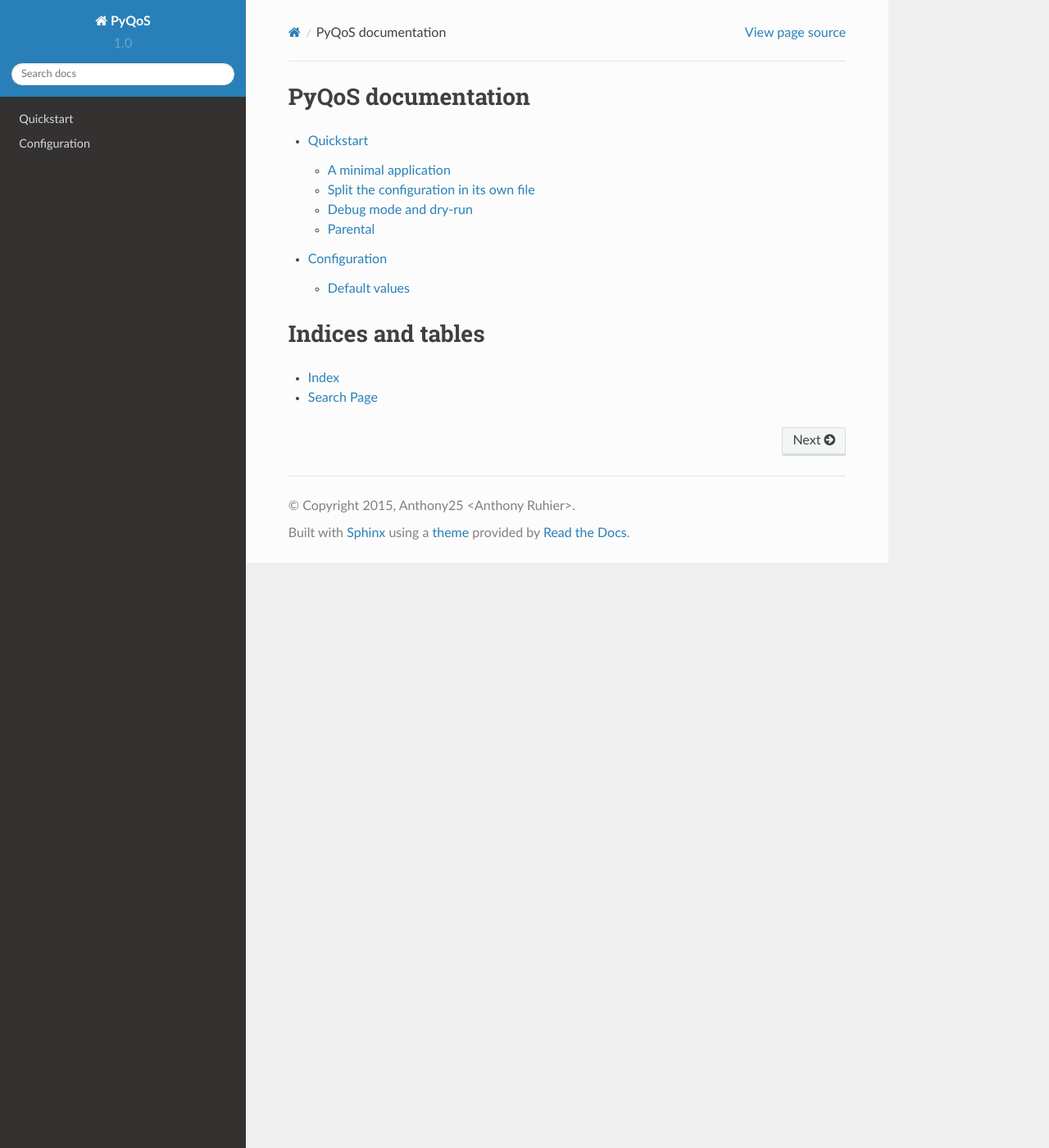
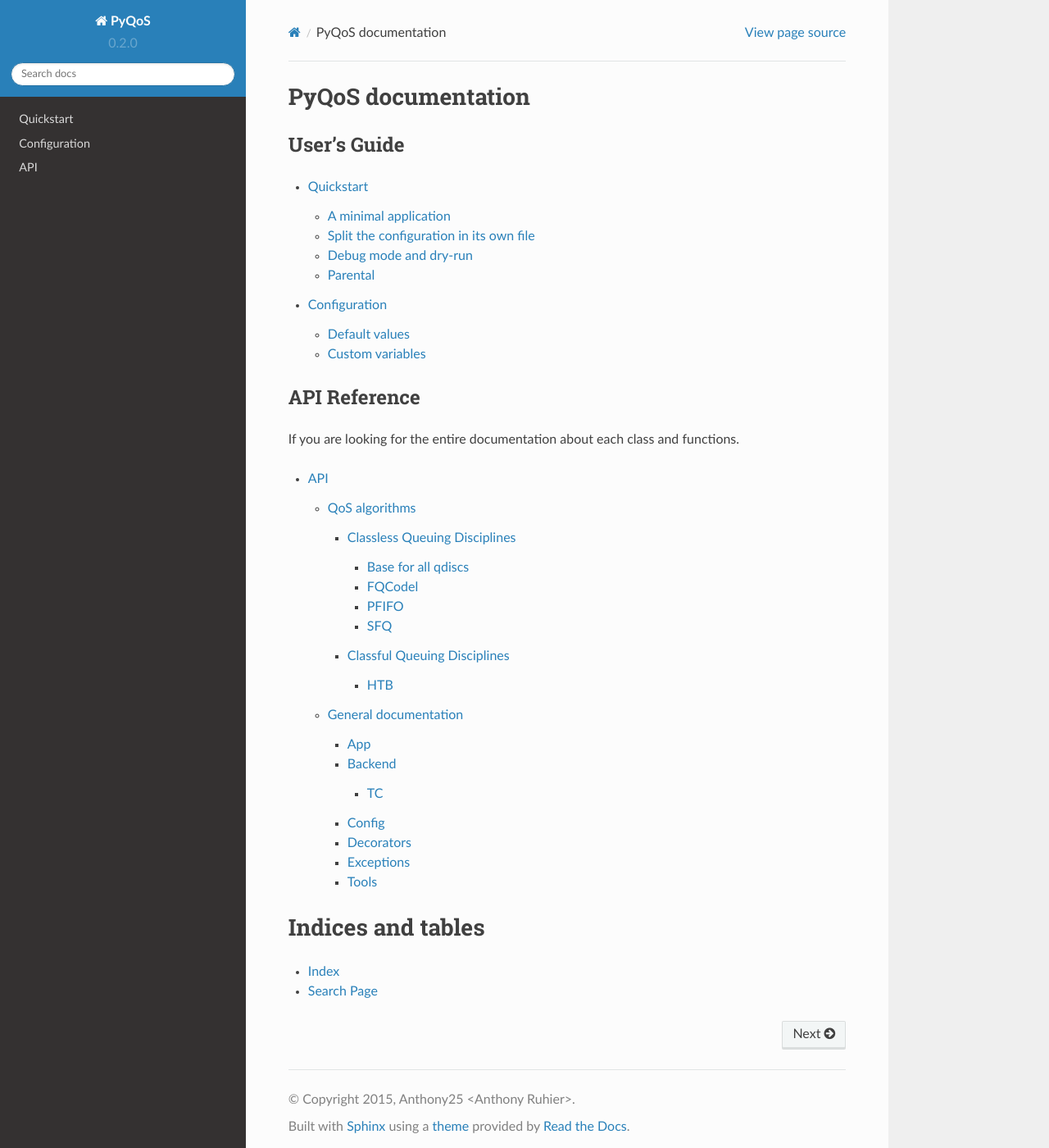
Before and after one commit to aruhier/pyqos, a Sphinx documentation site: the page built from docs/index.rst, in a window 1280 px wide and 1400 px high. Shown: the whole window at 82% size. Built offline with Sphinx 7.4.7 and the Read the Docs theme 2.0.0, drawn with Linux system fonts in a browser that asks for light colours.

Commit message:
Add API's documentation and complete the rest

```diff
--- /dev/null
+++ b/docs/api/alg_classless.rst
@@ -0,0 +1,35 @@
+.. _api_algorithms_classless:
+
+Classless Queuing Disciplines
+=============================
+
+
+Base for all qdiscs
+-------------------
+
+.. autoclass:: pyqos.algorithms._BasicQDisc
+   :members:
+
+
+FQCodel
+-------
+
+.. autoclass:: pyqos.algorithms.classless_qdiscs.FQCodel
+   :members:
+   :inherited-members:
+
+
+PFIFO
+-----
+
+.. autoclass:: pyqos.algorithms.classless_qdiscs.PFIFO
+   :members:
+   :inherited-members:
+
+
+SFQ
+---
+
+.. autoclass:: pyqos.algorithms.classless_qdiscs.SFQ
+   :members:
+   :inherited-members:
--- /dev/null
+++ b/docs/api/algorithms.rst
@@ -0,0 +1,10 @@
+.. _api_algorithms:
+
+QoS algorithms
+==============
+
+.. toctree::
+    :maxdepth: 4
+
+    alg_classless
+    alg_classful
--- /dev/null
+++ b/docs/api/global.rst
@@ -0,0 +1,56 @@
+.. _api_algorithms:
+
+General documentation
+=====================
+
+.. currentmodule:: pyqos
+
+
+App
+---
+
+.. autoclass:: PyQoS
+   :members:
+   :inherited-members:
+
+
+Backend
+-------
+
+TC
+~~
+
+.. automodule:: pyqos.backend.tc
+   :members:
+
+
+Config
+------
+
+.. automodule:: pyqos.config
+   :members:
+   :inherited-members:
+
+
+Decorators
+----------
+
+.. automodule:: pyqos.decorators
+   :members:
+   :inherited-members:
+
+
+Exceptions
+----------
+
+.. automodule:: pyqos.exceptions
+   :members:
+   :inherited-members:
+
+
+Tools
+-----
+
+.. automodule:: pyqos.tools
+   :members:
+   :inherited-members:
--- a/docs/conf.py
+++ b/docs/conf.py
@@ -36,8 +36,8 @@
 project = 'PyQoS'
 copyright = '2015, Anthony25 <Anthony Ruhier>'
 
-version = '1.0'
-release = '1.0 beta'
+version = '0.2.0'
+release = '0.2.0 beta'
 
 language = 'en'
 locale_dirs = ['locale/']
--- a/docs/index.rst
+++ b/docs/index.rst
@@ -3,11 +3,25 @@
 PyQoS documentation
 ===================
 
+User's Guide
+------------
+
 .. toctree::
     :maxdepth: 2
 
-    user_manual/quickstart
-    user_manual/configuration
+    quickstart
+    configuration
+
+
+API Reference
+-------------
+
+If you are looking for the entire documentation about each class and functions.
+
+.. toctree::
+    :maxdepth: 4
+
+    api/index
 
 
 Indices and tables
```
Also changed, not shown: docs/api/alg_classful.rst (added, +63 -0 lines), docs/api/index.rst (added, +17 -0 lines), docs/configuration.rst (renamed from docs/user_manual/configuration.rst, +54 -5 lines), docs/quickstart.rst (renamed from docs/user_manual/quickstart.rst, +10 -6 lines).
